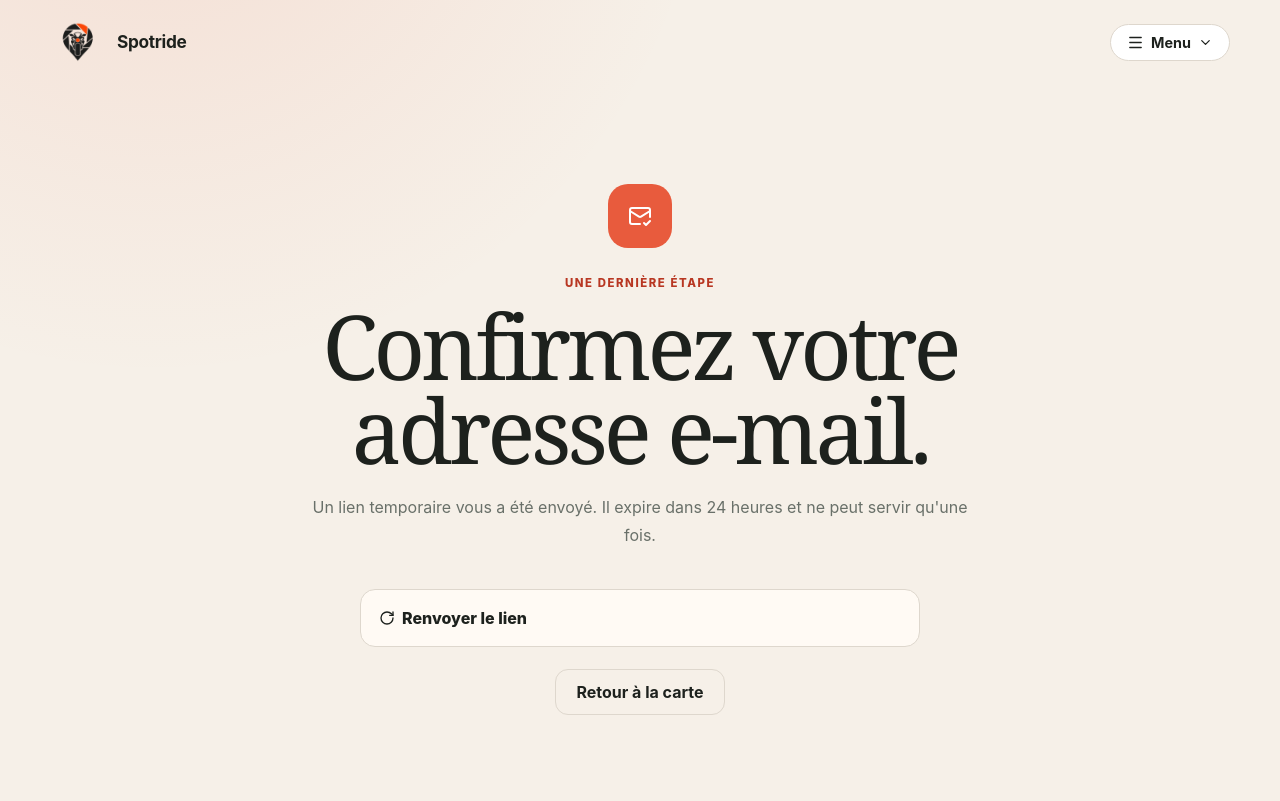
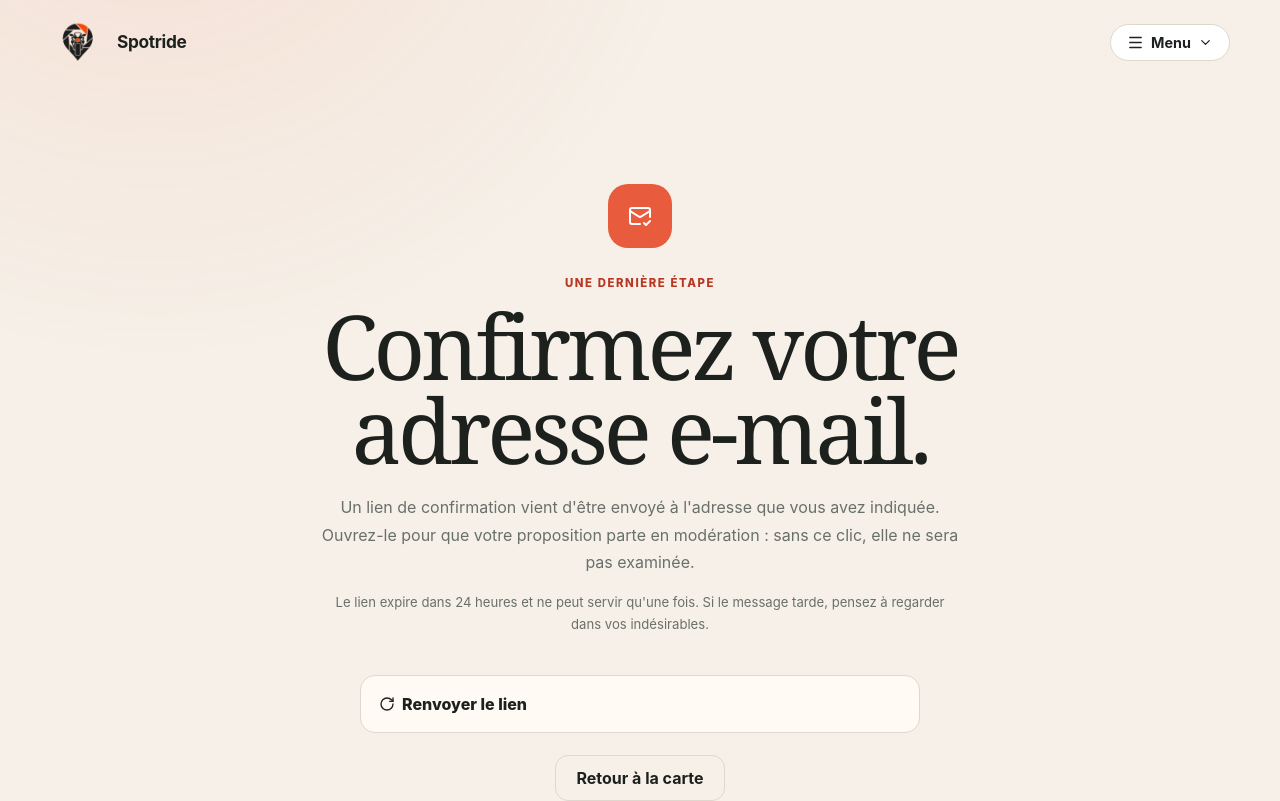
Before and after one commit to timeocambon/shooting_maps, a Next.js app: page /proposition-confirmee in a window 1280 px wide. Shown: the top 801 px of the page. Built offline with nearby package versions, Linux system fonts and the light colour scheme; no server answers.

Commit message:
feat(proposition): expliciter la confirmation par e-mail

```diff
--- a/src/app/globals.css
+++ b/src/app/globals.css
@@ -533,6 +533,7 @@ a { color: inherit; text-decoration: none; }
 .confirmation-page { width: min(760px, 100%); min-height: 670px; margin: 0 auto; padding: clamp(52px, 8vw, 100px) 0; display: flex; flex-direction: column; align-items: center; text-align: center; }
 .confirmation-page h1 { max-width: 720px; margin: 0; font-size: clamp(3rem, 7vw, 5.8rem); line-height: 0.94; }
 .confirmation-page .lead { max-width: 660px; margin: 23px 0 30px; color: var(--muted); line-height: 1.7; }
+.confirmation-note { max-width: 620px; margin: -14px 0 30px; color: var(--muted); font-size: 0.82rem; line-height: 1.65; }
 .confirmation-icon { width: 64px; height: 64px; margin-bottom: 28px; border-radius: 20px; display: grid; place-items: center; color: white; background: var(--accent); }
 .confirmation-icon.success { background: var(--moss); }
 .tracking-card { width: min(480px, 100%); margin-bottom: 22px; padding: 18px; border: 1px solid var(--line); border-radius: 15px; display: grid; background: var(--paper-strong); }
--- a/src/app/proposition-confirmee/page.tsx
+++ b/src/app/proposition-confirmee/page.tsx
@@ -39,8 +39,15 @@ export default async function ConfirmationPage({ searchParams }: ConfirmationPag
               ? "L'équipe examinera l'accès, les risques, les photos et la précision de la position avant toute publication."
               : email === "echec"
                 ? "La proposition est enregistrée, mais l'e-mail n'a pas pu partir. Vous pouvez demander un nouveau lien ci-dessous."
-                : "Un lien temporaire vous a été envoyé. Il expire dans 24 heures et ne peut servir qu'une fois."}
+                : "Un lien de confirmation vient d'être envoyé à l'adresse que vous avez indiquée. Ouvrez-le pour que votre proposition parte en modération : sans ce clic, elle ne sera pas examinée."}
           </p>
+
+          {!isConfirmed ? (
+            <p className="confirmation-note">
+              Le lien expire dans 24 heures et ne peut servir qu&apos;une fois. Si le message
+              tarde, pensez à regarder dans vos indésirables.
+            </p>
+          ) : null}
 
           {suivi ? <div className="tracking-card"><span>Numéro de suivi</span><strong>{suivi}</strong><small>Conservez-le pour toute demande concernant votre contribution.</small></div> : null}
 
```
